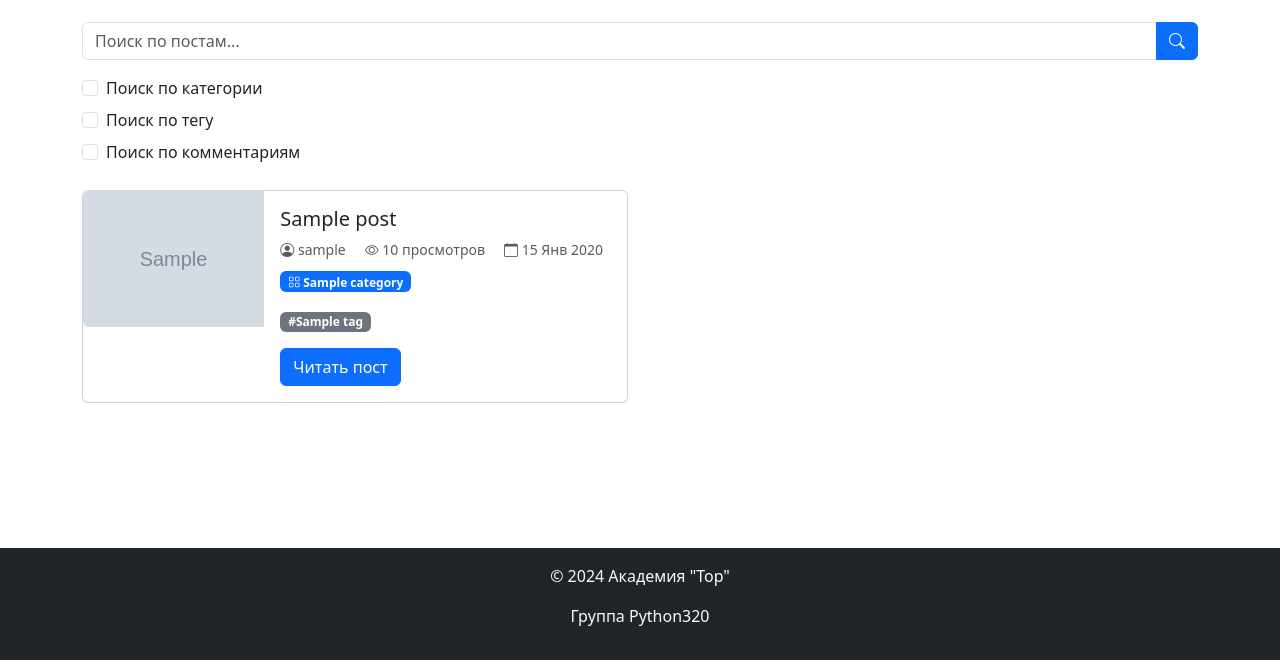
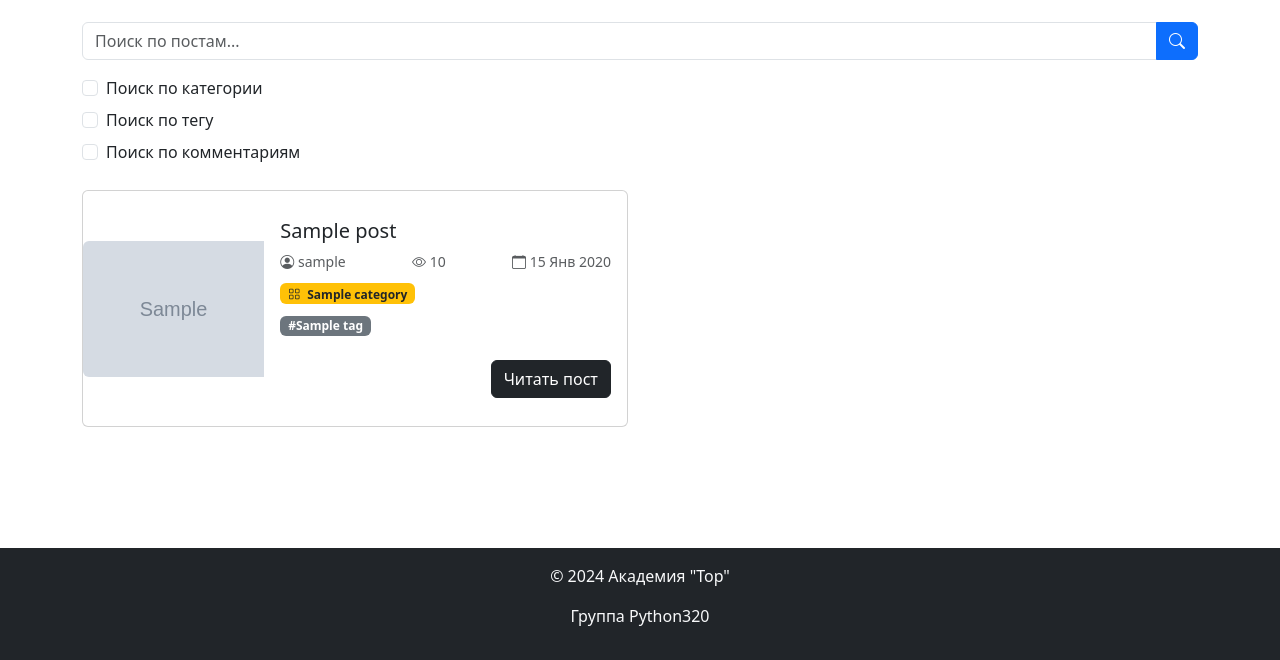
Before and after one commit to VladimirMonin/django_320, a Django app: page /blog/ in a window 1280 px wide. Shown: the part 140-800 px from the top of the page. Run offline with Django 5.2, Linux system fonts and the light colour scheme; tables that the repository leaves empty hold one stand-in row (values such as "Sample post"); grey boxes marked "Sample" are stand-in pictures; some libraries are stand-ins or nearby versions.

Commit message:
Правка в шаблон post_preview_include

```diff
--- a/blog_app/templates/blog_app/post_preview_include.html
+++ b/blog_app/templates/blog_app/post_preview_include.html
@@ -1,46 +1,58 @@
 {% load static %}
-<div class="card mb-3">
-    <div class="row g-0">
-        <div class="col-md-4">
+<div class="card mb-4 h-100">
+    <div class="row g-0 h-100 align-items-center">
+        <!-- Колонка с изображением -->
+        <div class="col-md-4 d-flex align-items-center justify-content-center">
+            <div class="w-100 h-100 overflow-hidden">
                 {% if post.cover_image %}
-                <img src="{{ post.cover_image.url }}" class="img-fluid rounded-start" alt="{{ post.title }}">
+                    <img src="{{ post.cover_image.url }}" class="img-fluid rounded-start w-100 h-100 object-fit-cover" alt="{{ post.title }}">
                 {% else %}
-                <img src="{% static 'images/no_image.png' %}" class="img-fluid rounded-start" alt="No image">
+                    <img src="{% static 'images/no_image.png' %}" class="img-fluid rounded-start w-100 h-100 object-fit-cover" alt="No image">
                 {% endif %}
             </div>
-        <div class="col-md-8">
-            <div class="card-body">
+        </div>
+        <!-- Колонка с содержимым поста -->
+        <div class="col-md-8 d-flex">
+            <div class="card-body d-flex flex-column">
                 <h5 class="card-title">{{ post.title }}</h5>
                 <div class="d-flex flex-wrap justify-content-between align-items-center mb-2">
                     <small class="text-muted me-2">
                         <i class="bi bi-person-circle"></i> {{ post.author.username }}
                     </small>
                     <small class="text-muted me-2">
-                        <i class="bi bi-eye"></i> {{ post.views }} просмотров
+                        <a href="{% url 'post_by_slug' post.slug %}" class="text-muted text-decoration-none">
+                            <i class="bi bi-eye"></i>
+                        </a>
+                        {{ post.views }}
                     </small>
-                    <small class="text-muted me-2">
+                    <small class="text-muted">
                         <i class="bi bi-calendar"></i> {{ post.created_at|date:"d M Y" }}
                     </small>
                 </div>
-                <p class="card-text">
+                <p class="card-text mb-2">
                     {% if post.category %}
-                    <span class="badge bg-primary">
-                        <i class="bi bi-grid"></i>
-                        <a href="{{ post.category.get_absolute_url }}" class="text-white text-decoration-none">{{ post.category }}</a>
+                        <span class="badge bg-warning text-dark">
+                            <i class="bi bi-grid me-1"></i>
+                            <a href="{{ post.category.get_absolute_url }}" class="text-dark text-decoration-none">{{ post.category }}</a>
                         </span>
                     {% else %}
                         <span class="badge bg-secondary">Без категории</span>
                     {% endif %}
                 </p>
-                <p class="card-text">
+                <p class="card-text mb-4">
                     {% for tag in post.tags.all %}
                         <span class="badge bg-secondary me-1">
                             <a href="{{ tag.get_absolute_url }}" class="text-white text-decoration-none">#{{ tag.name }}</a>
                         </span>
                     {% endfor %}
                 </p>
-                <a href="{% url 'post_by_slug' post.slug %}" class="btn btn-primary">Читать пост</a>
+                <div class="mt-auto d-flex justify-content-end">
+                    <a href="{% url 'post_by_slug' post.slug %}" class="btn btn-dark">
+                        <span class="d-inline d-sm-none"><i class="bi bi-book"></i></span>
+                        <span class="d-none d-sm-inline">Читать пост</span>
+                    </a>
                 </div>
             </div>
         </div>
     </div>
+</div>
```
Lines whose indentation alone changed are shown as unchanged.
